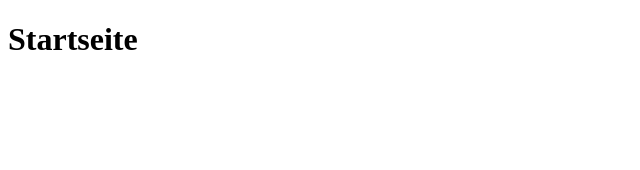
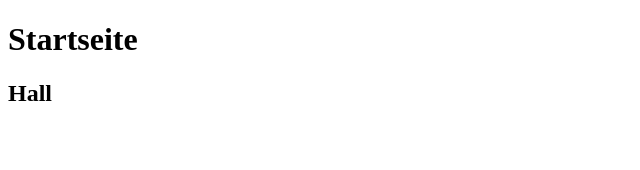
Before and after one commit to Marumoto2001/cardmonster-frontend, a Next.js app: page / in a window 1280 px wide. Shown: the top 170 px of the page, without its empty margins (0-640 px from the left). Built offline with nearby package versions, Linux system fonts and the light colour scheme.

Commit message:
add second heading

```diff
--- a/pages/index.tsx
+++ b/pages/index.tsx
@@ -1,12 +1,8 @@
 export default function Home() {
   return (
-    <h1>Startseite</h1>
-    //<h2>Wilkommen auf Cardmonster hier werden ihere Kartenwünsche wahr!!</h2>
-  )
+      <>
+        <h1>Startseite</h1>
+        <h2>Hall</h2>
+        </>
+    )
 }
-/*export default function Home2() {
-  return (
-    //<h1>Startseite</h1>
-    <h2>Wilkommen auf Cardmonster hier werden ihere Kartenwünsche wahr!!</h2>
-  )
-}*/
```
